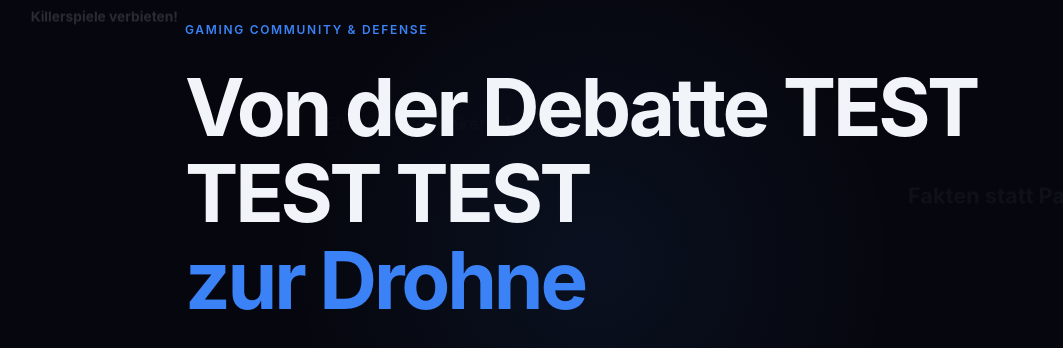
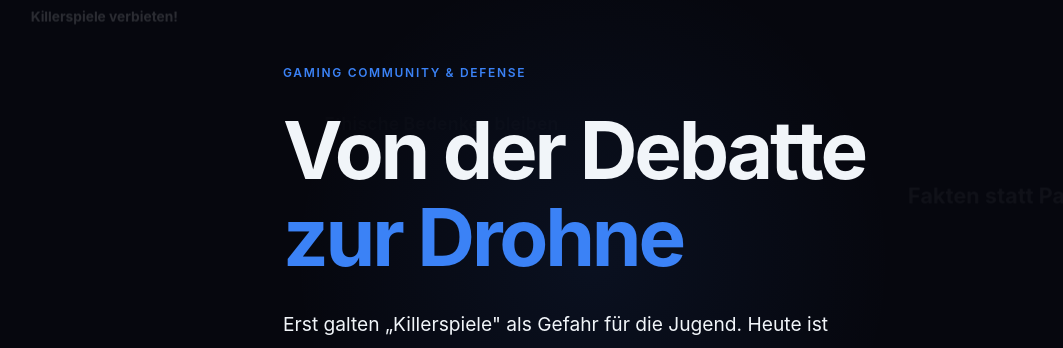
Before and after one commit to LazyDamian/Data_Motion, a website built with Vite: page index.html in a window 1280 px wide. Shown: the part 140-488 px from the top of the page, without its empty margins (47-1110 px from the left). Built offline with nearby package versions, Linux system fonts and the light colour scheme.

Commit message:
test aktualisierung

```diff
--- a/index.html
+++ b/index.html
@@ -33,7 +33,7 @@
         Gaming Community &amp; Defense
       </div>
       <h1 class="hero-title reveal-up" style="--delay:0.12s">
-        Von der Debatte TEST TEST TEST<br>
+        Von der Debatte<br>
         <span class="hero-accent">zur Drohne</span>
       </h1>
       <p class="hero-sub reveal-up" style="--delay:0.26s">
```
